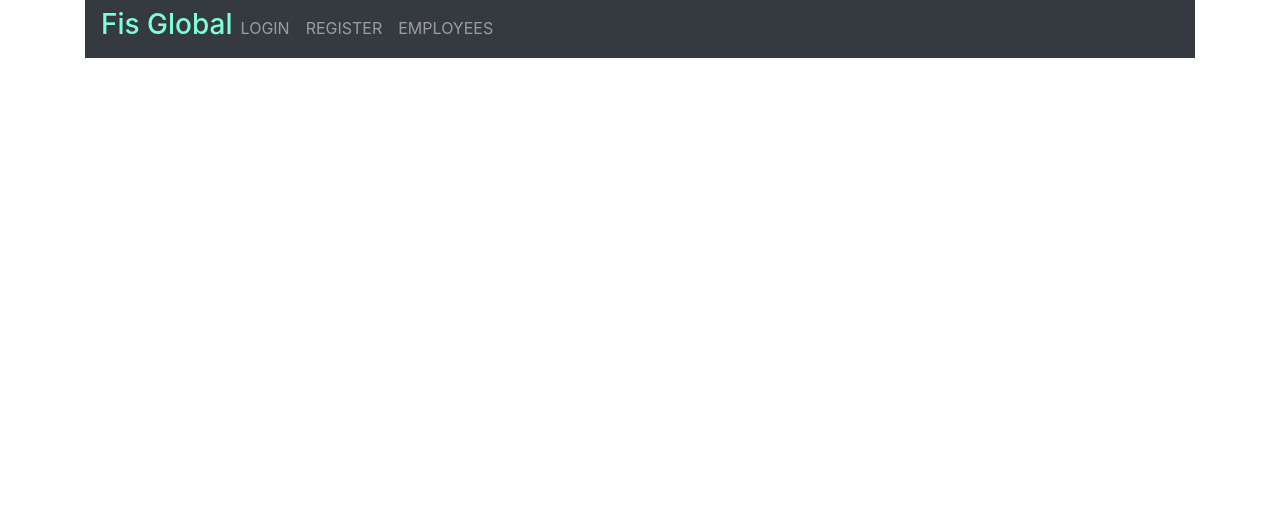
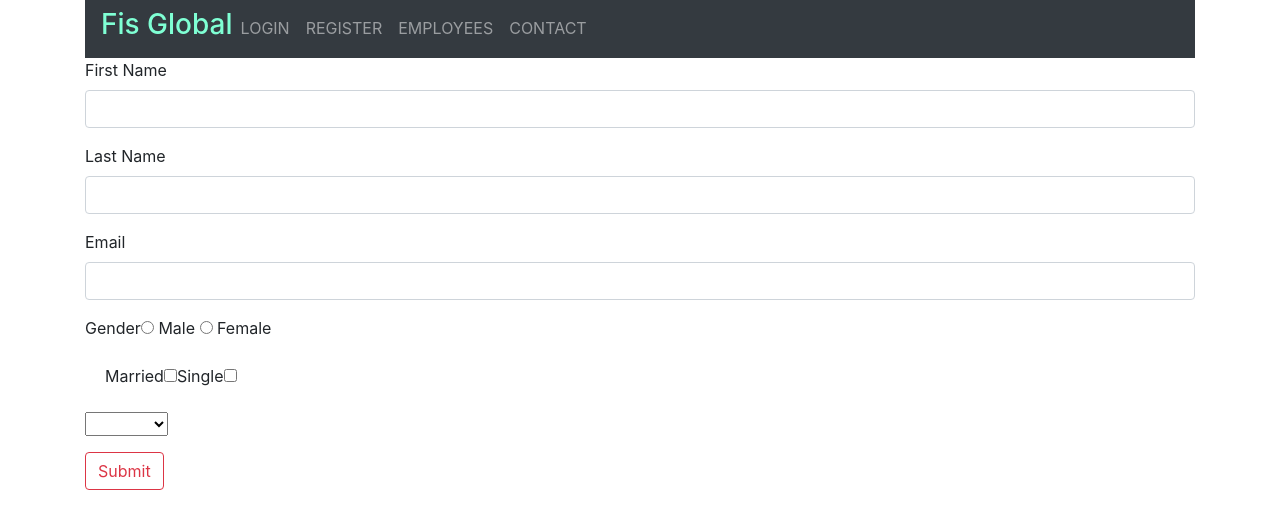
Before and after one commit to sandeepsomavarapu/Angular_Stuff, an Angular app: page /tform in a window 1280 px wide. Before the commit this address led to /. Shown: the top 528 px of the page. Built offline with nearby package versions, Linux system fonts and the light colour scheme.

Commit message:
template driven form added

```diff
--- a/src/app/app-routing.module.ts
+++ b/src/app/app-routing.module.ts
@@ -3,12 +3,14 @@ import { RouterModule, Routes } from '@angular/router';
 import { LoginComponent } from './login/login.component';
 import { RegisterComponent } from './register/register.component';
 import { EmpsComponent } from './emps/emps.component';
+import { TemplateDrivenComponent } from './template-driven/template-driven.component';
 
 const routes: Routes = [
 
 {path:"login",component:LoginComponent},
 {path:"register",component:RegisterComponent},
 {path:"emps",component:EmpsComponent},
+{path:"tform",component:TemplateDrivenComponent},
 {path:"",component:LoginComponent},
 
 ];
--- a/src/app/app.component.html
+++ b/src/app/app.component.html
@@ -24,7 +24,9 @@
         <li class="nav-item">
           <a class="nav-link" routerLink="emps">EMPLOYEES</a>
         </li>
-
+        <li class="nav-item">
+          <a class="nav-link" routerLink="tform">CONTACT</a>
+        </li>
       </ul>
     </nav>
   </div>
--- a/src/app/app.module.ts
+++ b/src/app/app.module.ts
@@ -7,6 +7,8 @@ import { LoginComponent } from './login/login.component';
 import { RegisterComponent } from './register/register.component';
 import { EmpsComponent } from './emps/emps.component';
 import { GenderPipe } from './gender.pipe';
+import { FormsModule } from '@angular/forms';
+import { TemplateDrivenComponent } from './template-driven/template-driven.component';
 
 @NgModule({
   declarations: [
@@ -14,11 +16,12 @@ import { GenderPipe } from './gender.pipe';
     LoginComponent,
     RegisterComponent,
     EmpsComponent,
-    GenderPipe
+    GenderPipe,
+    TemplateDrivenComponent
   ],
   imports: [
     BrowserModule,
-    AppRoutingModule
+    AppRoutingModule,FormsModule
   ],
   providers: [],
   bootstrap: [AppComponent]
--- a/src/app/login/login.component.html
+++ b/src/app/login/login.component.html
@@ -6,18 +6,18 @@
 
 <div class="container" >
   <h2>Login Form</h2>
-  <form action="/action_page.php">
+  <form  #loginform="ngForm" (ngSubmit)="validate(loginform)">
     <div class="form-group">
-      <label for="email">Username:</label>
-      <input type="email" class="form-control" id="email" placeholder="Enter email" name="email">
+      <label for="uname">Username:</label>
+      <input type="text" class="form-control" ngModel id="uname" placeholder="Enter email" name="uname">
     </div>
     <div class="form-group">
       <label for="pwd">Password:</label>
-      <input type="password" class="form-control" id="pwd" placeholder="Enter password" name="pswd">
+      <input type="password" class="form-control" ngModel id="pwd" placeholder="Enter password" name="pswd">
     </div>
     <div class="form-group form-check">
       <label class="form-check-label">
-        <input class="form-check-input" type="checkbox" name="remember"> Remember me
+        <input class="form-check-input" type="checkbox" ngModel name="remember"> Remember me
       </label>
     </div>
     <button type="submit" class="btn btn-outline-primary">Login</button>
--- a/src/app/login/login.component.ts
+++ b/src/app/login/login.component.ts
@@ -1,4 +1,6 @@
 import { Component } from '@angular/core';
+import { NgForm } from '@angular/forms';
+import { Router } from '@angular/router';
 
 @Component({
   selector: 'login',
@@ -6,5 +8,19 @@ import { Component } from '@angular/core';
   styleUrls: ['./login.component.css']
 })
 export class LoginComponent {
+  constructor(private router:Router)
+  {
 
+  }
+  validate(formData:NgForm)
+  {
+    if(formData.value.uname==="fisglobal" && formData.value.pswd==="fis@123")
+      {
+        alert("login success");
+        this.router.navigate(['/emps'])
+      }
+      else{
+        alert("Enter Valid Credentials");
+      }
+  }
 }
--- /dev/null
+++ b/src/app/template-driven/template-driven.component.html
@@ -0,0 +1,43 @@
+<div class="container">
+    <form #contactForm="ngForm" (ngSubmit)="onSubmit(contactForm)">
+
+      <p class="form-group">
+        <label for="firstname">First Name</label>
+        <input type="text" class="form-control" name="firstname" ngModel>
+      </p>
+
+      <p  class="form-group">
+        <label for="lastname">Last Name</label>
+        <input type="text" class="form-control" name="lastname" ngModel>
+      </p>
+
+      <p class="form-group">
+        <label for="email">Email </label>
+        <input type="text" class="form-control" id="email" name="email" ngModel>
+      </p>
+
+      <p class="form-group">
+        <label for="gender">Gender</label>
+        <input type="radio" value="male" name="gender" ngModel> Male
+        <input type="radio" value="female" name="gender" ngModel> Female
+      </p>
+
+      <p class="form-group form-check">
+        <label for="isMarried" >Married</label>
+        <input type="checkbox"  name="isMarried" ngModel>
+        <label for="isMarried">Single</label>
+        <input type="checkbox"  name="unMarried" ngModel>
+      </p>
+
+      <select class="form-group" name="country" ngModel>
+        <option [ngValue]="c.id" *ngFor="let c of countryList">
+          {{c.name}}
+        </option>
+      </select><br>
+
+      <p>
+        <button class="btn btn-outline-danger" type="submit">Submit</button>
+      </p>
+
+    </form>
+  </div>
--- /dev/null
+++ b/src/app/template-driven/template-driven.component.ts
@@ -0,0 +1,33 @@
+import { Component } from '@angular/core';
+import { NgForm } from '@angular/forms';
+
+@Component({
+  selector: 'template-driven',
+  templateUrl: './template-driven.component.html',
+  styleUrls: ['./template-driven.component.css']
+})
+export class TemplateDrivenComponent {
+  constructor() { }
+
+  onSubmit(contactForm1:NgForm) {
+    console.log(contactForm1)
+
+    alert(contactForm1.value.email);
+    alert(contactForm1.value.lastname);
+    alert(contactForm1.value.firstname);
+    alert(contactForm1.value.country);
+    alert(contactForm1.value.gender);
+  }
+  countryList:country[] = [
+    new country("1", "India"),
+    new country('2', 'USA'),
+    new country('3', 'England')
+  ];
+}
+export class country {
+  id:string;
+  name:string;
+  constructor(id:string, name:string) {
+    this.id=id;
+    this.name=name;
+  }}
```
Also changed, not shown: src/app/template-driven/template-driven.component.css (added).
